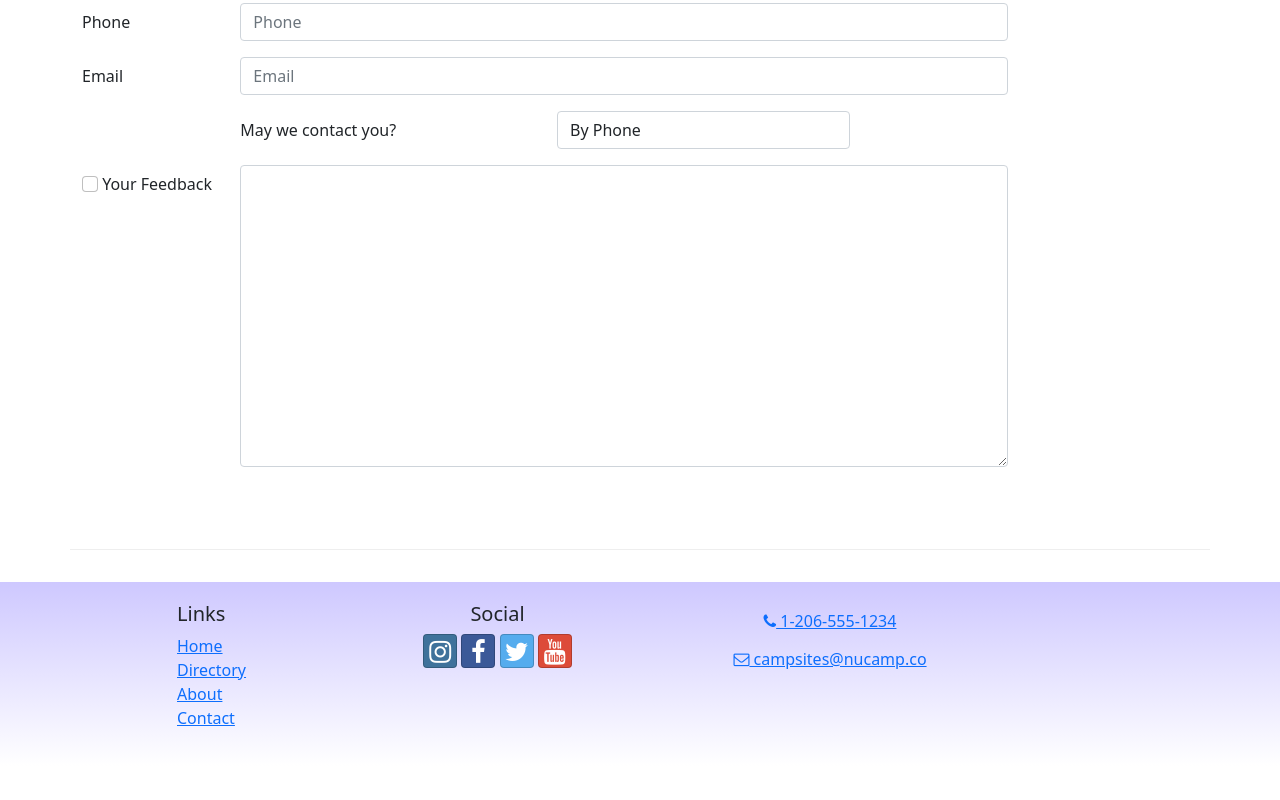
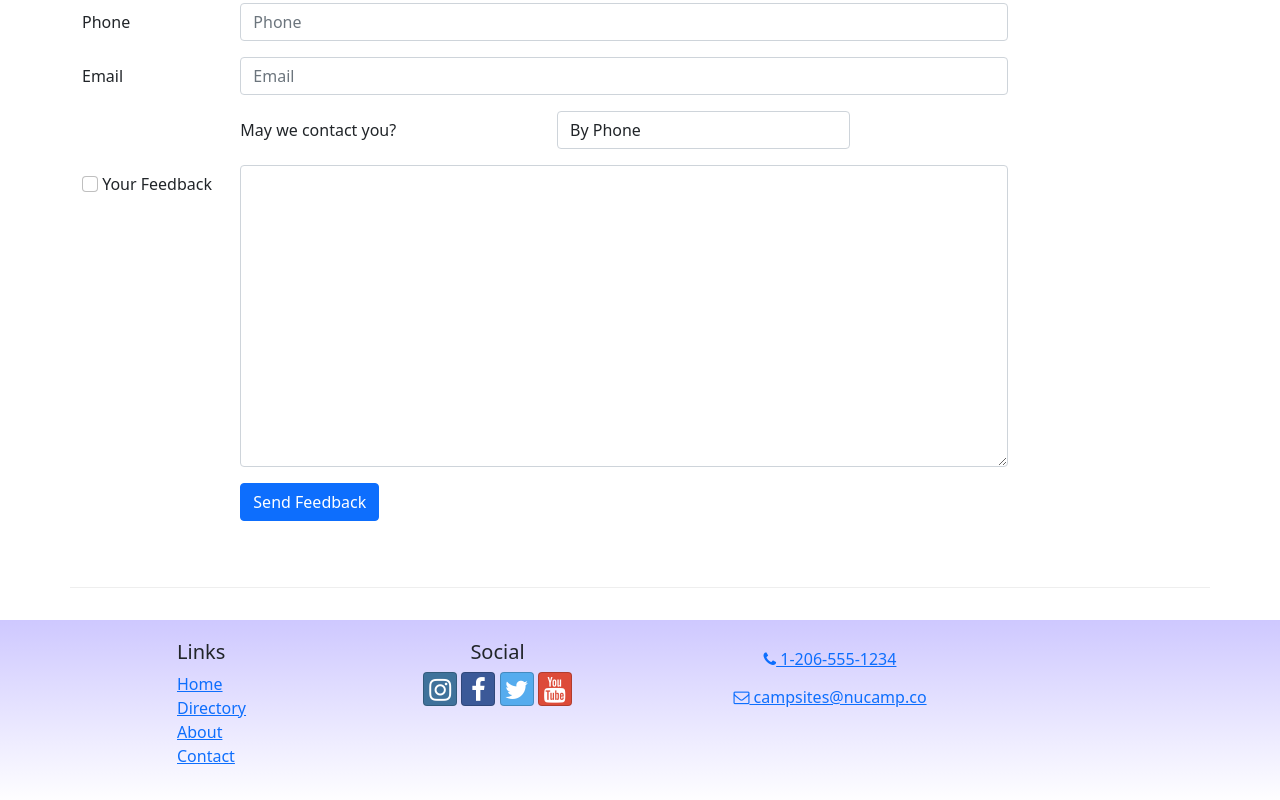
Before and after one commit to Kcounts93/NucampFolder, a React (Create React App) app in the folder 3-React/nucampsite/: page /contact in a window 1280 px wide. Shown: the part 719-1519 px from the top of the page. Before the commit the page ends 1485 px from the top, so only its background shows below. Built offline with nearby package versions, Linux system fonts and the light colour scheme.

Commit message:
ContactForm part3

```diff
--- a/3-React/nucampsite/src/components/ContactForm.js
+++ b/3-React/nucampsite/src/components/ContactForm.js
@@ -1,9 +1,12 @@
 import { Button, Label, Col, FormGroup } from "reactstrap";
 import { Formik, Field, Form } from "formik";
 
-import React from "react";
-
 export const ContactForm = () => {
+  const handleSubmit = (values, { resetForm }) => {
+    console.log("form values:", values);
+    console.log("in JSON format:", JSON.stringify(values));
+    resetForm();
+  };
   return (
     <Formik
       initialValues={{
@@ -14,6 +17,7 @@
         agree: false,
         contactType: "By Phone",
       }}
+      onSubmit={handleSubmit}
     >
       <Form>
         <FormGroup row>
@@ -90,7 +94,13 @@
             />
           </Col>
         </FormGroup>
-        <FormGroup row></FormGroup>
+        <FormGroup row>
+          <Col md={{ size: 10, offset: 2 }}>
+            <Button type="submit" color="primary">
+              Send Feedback
+            </Button>
+          </Col>
+        </FormGroup>
       </Form>
     </Formik>
   );
```
